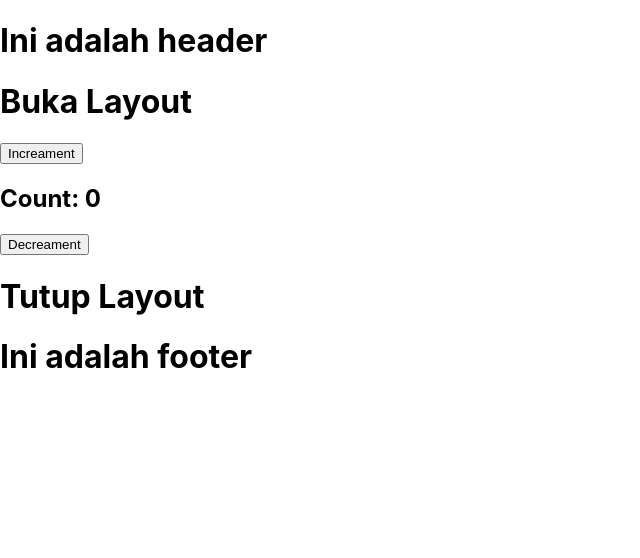
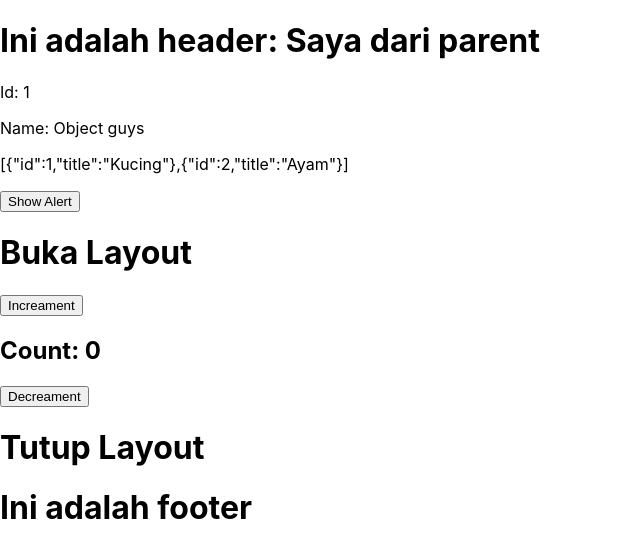
Before and after one commit to crusherblack/fundamental-react, a React (Create React App) app: page / in a window 1280 px wide. Shown: the top 558 px of the page, without its empty margins (0-640 px from the left). Built offline with nearby package versions, Linux system fonts and the light colour scheme.

Commit message:
multiple props

```diff
--- a/src/App.js
+++ b/src/App.js
@@ -6,9 +6,30 @@ import Layout from "./components/Layout";
 function App() {
   const [count, setCount] = useState(0);
 
+  const props = {
+    title: "Saya dari parent",
+    object: {
+      id: 1,
+      name: "Object guys",
+    },
+    array: [
+      {
+        id: 1,
+        title: "Kucing",
+      },
+      {
+        id: 2,
+        title: "Ayam",
+      },
+    ],
+    showAlert: () => {
+      alert("Hay ini function dari parent");
+    },
+  };
+
   return (
     <>
-      <Header />
+      <Header {...props} />
       <Layout>
         <button onClick={() => setCount(count + 1)}>Increament</button>
         <h1>Count: {count}</h1>
@@ -18,7 +39,9 @@ function App() {
     </>
   );
 }
+
 function Footer() {
   return <h1>Ini adalah footer</h1>;
 }
+
 export default App;
--- a/src/components/Header.js
+++ b/src/components/Header.js
@@ -1,5 +1,24 @@
-function Header() {
-  return <h1>Ini adalah header</h1>;
+import PropTypes from "prop-types";
+
+function Header({ title, description, object, array, showAlert }) {
+  return (
+    <>
+      <h1>Ini adalah header: {title}</h1>
+      <h3>{description}</h3>
+      <p>Id: {object.id}</p>
+      <p>Name: {object.name}</p>
+      <p>{JSON.stringify(array)}</p>
+      <button onClick={() => showAlert()}>Show Alert</button>
+    </>
+  );
 }
 
+Header.defaultProps = {
+  title: "Ini default props",
+};
+
+Header.propTypes = {
+  object: PropTypes.object,
+};
+
 export default Header;
```
Also changed, not shown: 1 other file (tests, documents, lock files or other folders).
